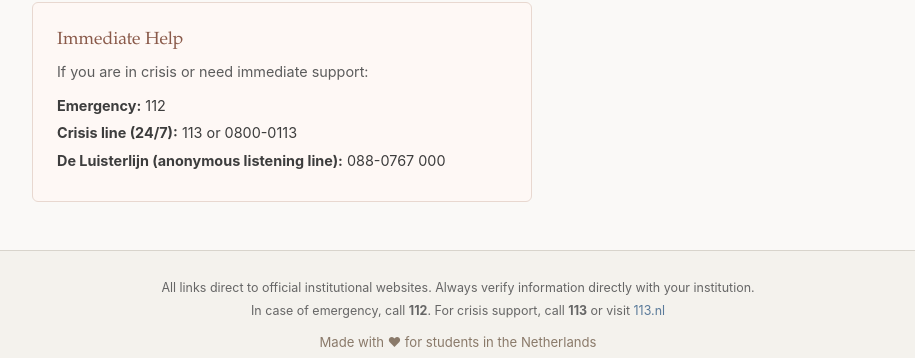
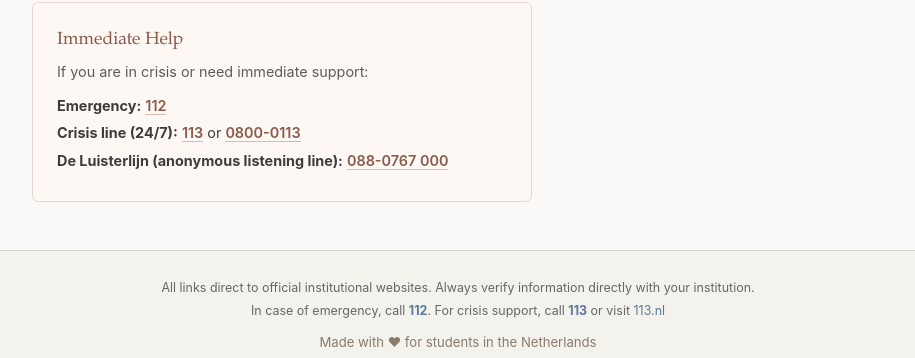
Before and after one commit to NLStudentSupport/nlstudentsupport.github.io, a plain HTML site: page iran-support/index.html in a window 1280 px wide. Shown: the part 1690-2048 px from the top of the page, without its empty margins (182-1097 px from the left). Drawn offline with Linux system fonts and the light colour scheme.

Commit message:
Make the emergency and crisis numbers tappable

```diff
--- a/css/style.css
+++ b/css/style.css
@@ -1138,6 +1138,18 @@ footer a:hover {
   margin-bottom: 6px;
 }
 
+/* Phone numbers dial when tapped, so they have to read as links. */
+.crisis-section a {
+  color: #8a5a4a;
+  font-weight: 600;
+  text-decoration: none;
+  border-bottom: 1px solid #d8bcae;
+}
+
+.crisis-section a:hover {
+  border-bottom-color: #8a5a4a;
+}
+
 @media (max-width: 600px) {
   .support-hero {
     padding: 36px 0 28px;
--- a/iran-support/index.html
+++ b/iran-support/index.html
@@ -126,9 +126,9 @@
           <h2>Immediate Help</h2>
           <p>If you are in crisis or need immediate support:</p>
           <ul>
-            <li><strong>Emergency:</strong> 112</li>
-            <li><strong>Crisis line (24/7):</strong> 113 or 0800-0113</li>
-            <li><strong>De Luisterlijn (anonymous listening line):</strong> 088-0767 000</li>
+            <li><strong>Emergency:</strong> <a href="tel:112">112</a></li>
+            <li><strong>Crisis line (24/7):</strong> <a href="tel:113">113</a> or <a href="tel:08000113">0800-0113</a></li>
+            <li><strong>De Luisterlijn (anonymous listening line):</strong> <a href="tel:0880767000">088-0767 000</a></li>
           </ul>
         </div>
       </div>
@@ -138,7 +138,7 @@
   <footer>
     <div class="container">
       <p>All links direct to official institutional websites. Always verify information directly with your institution.</p>
-      <p>In case of emergency, call <strong>112</strong>. For crisis support, call <strong>113</strong> or visit <a href="https://www.113.nl" target="_blank" rel="noopener noreferrer">113.nl</a></p>
+      <p>In case of emergency, call <strong><a href="tel:112">112</a></strong>. For crisis support, call <strong><a href="tel:113">113</a></strong> or visit <a href="https://www.113.nl" target="_blank" rel="noopener noreferrer">113.nl</a></p>
       <p class="footer-heart">Made with &#10084; for students in the Netherlands</p>
       <p class="footer-contact">Contact: <a href="mailto:hadimh.93@gmail.com">hadimh.93@gmail.com</a> | <a href="https://www.linkedin.com/in/mohammadi-hadi/" target="_blank" rel="noopener noreferrer">LinkedIn</a></p>
     </div>
```
Also changed, not shown: index.html (+1 -1 lines).
